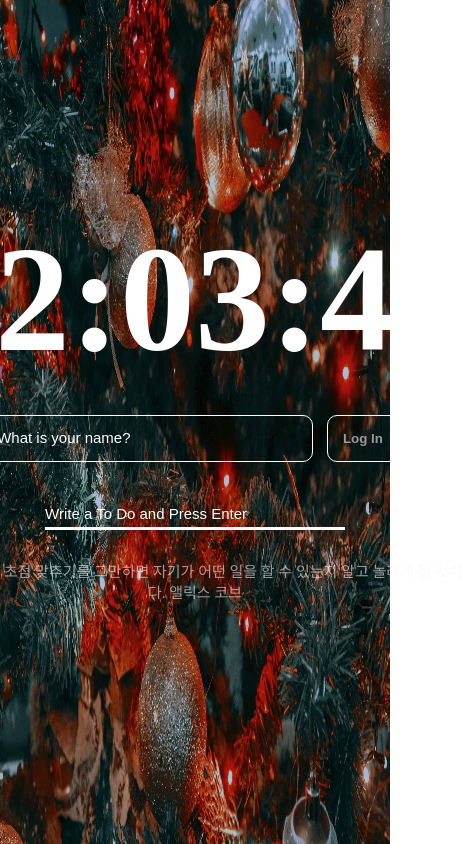
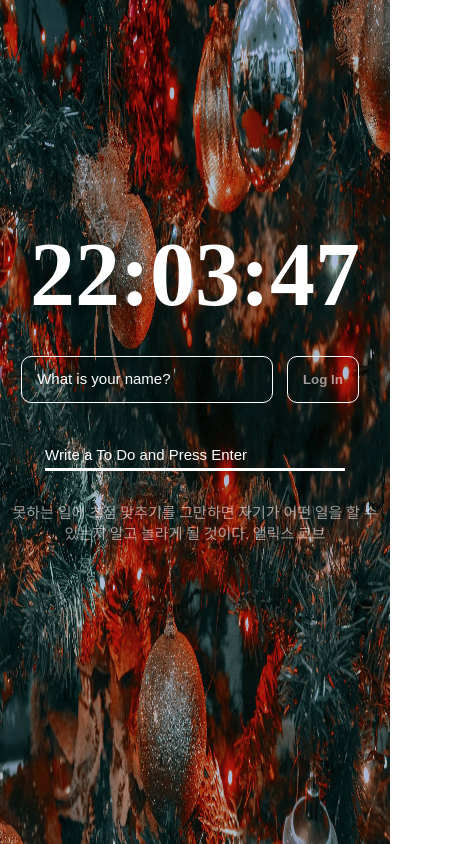
Before and after one commit to hihijin/chromeapp_challenge, a plain HTML site: page index.html in a window 390 px wide. Shown: the whole page, 470 px wide, since content can reach past the window. Drawn offline with Linux system fonts and the light colour scheme.

Commit message:
third commit

```diff
--- a/css/style.css
+++ b/css/style.css
@@ -74,3 +74,11 @@ ul{
   padding:15px;
   border: 1px solid white;
 }
+@media screen and (max-width: 610px) {
+  h2 {
+    font-size: 90px;
+  }
+  #login-form input{
+    width:220px;
+  }
+}
```
